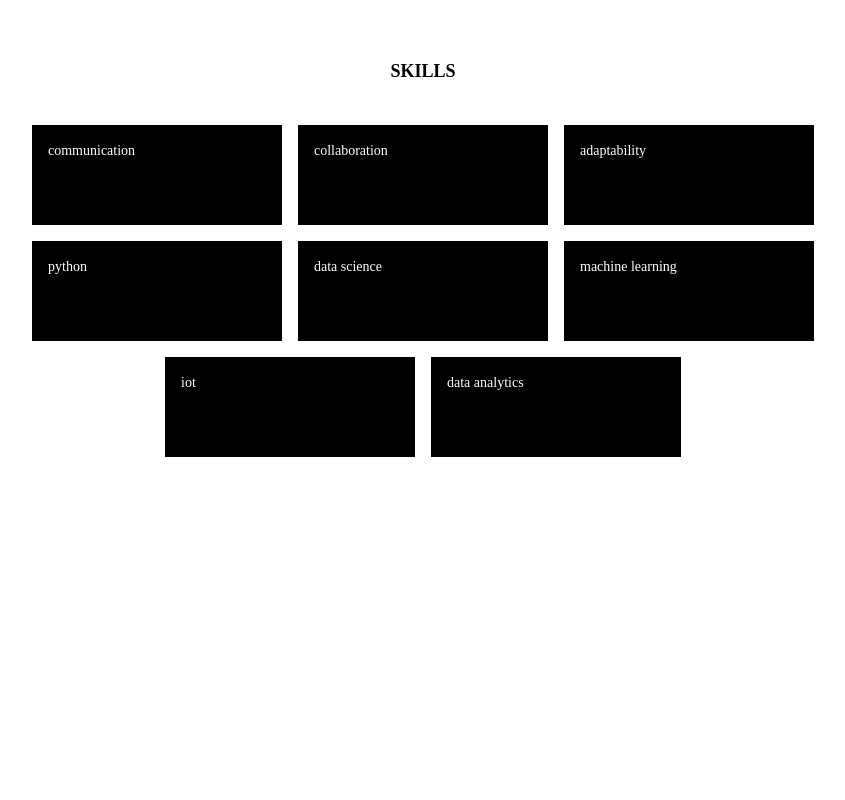
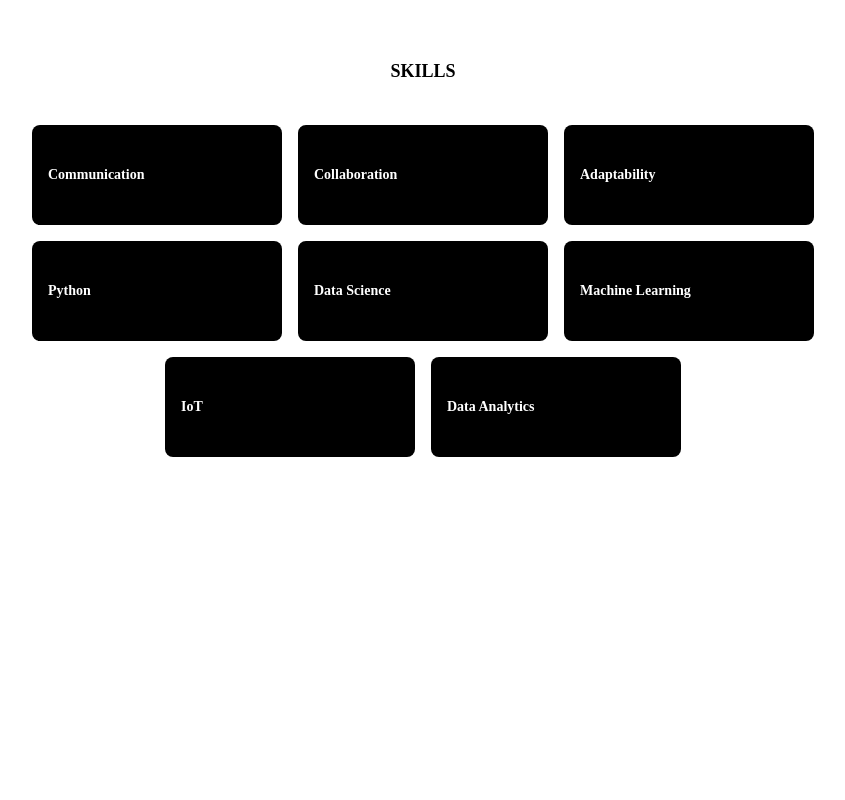
Before and after one commit to doubleA411/d-portfolio, a React (Create React App) app: page / in a window 1280 px wide. Shown: the part 1760-2560 px from the top of the page, without its empty margins (217-1062 px from the left). Built offline with nearby package versions, Linux system fonts and the light colour scheme.

Commit message:
small fixes

```diff
--- a/src/App.js
+++ b/src/App.js
@@ -99,7 +99,7 @@ function App() {
         <div className="flex gap-4 flex-wrap items-center justify-center lg:w-[900px]">
           {skills.map((i) => {
             return (
-              <div className="flex text-sm bg-black text-white p-4 justify-between w-[250px] h-[100px]">
+              <div className="flex text-sm bg-black text-white p-4 justify-between w-[250px] h-[100px] rounded-lg font-extrabold items-center">
                 <p>{i}</p>
               </div>
             );
@@ -222,27 +222,7 @@ function App() {
         </Carousel>
       </div>
       <div className="mb-[200px]"></div>
-      <div className="flex flex-col gap-3 items-center">
-        <p className="text-black text-center font-extrabold text-lg mb-34">
-          MY BLOGS
-        </p>
-        <Carousel className="w-[300px] h-[400px]">
-          <div className="bg-black flex flex-col w-[300px] h-[400px] p-5 text-white justify-between">
-            <div className=" h-36 bg-white"></div>
-            <div className="flex items-center justify-between">
-              <p className="text-[10px] text-ellipsis">TITLE</p>
-              <ArrowRightIcon />
-            </div>
-          </div>
-          <div className="bg-black flex flex-col w-[300px] h-[400px] p-5 text-white justify-between">
-            <div className=" h-36 bg-white"></div>
-            <div className="flex items-center justify-between">
-              <p className="text-[10px] text-ellipsis">TITLE</p>
-              <ArrowRightIcon />
-            </div>
-          </div>
-        </Carousel>
-      </div>
+
       <div className="mb-[100px]"></div>
       <div className="flex flex-col items-center">
         <div className="flex flex-col items-center bg-black h-[372px] justify-evenly w-[298px] lg:w-[900px] md:w-[700px] rounded-xl">
--- a/src/data.js
+++ b/src/data.js
@@ -27,14 +27,14 @@ const data = [
 ];
 
 const skills = [
-  "communication",
-  "collaboration",
-  "adaptability",
-  "python",
-  "data science",
-  "machine learning",
-  "iot",
-  "data analytics",
+  "Communication",
+  "Collaboration",
+  "Adaptability",
+  "Python",
+  "Data Science",
+  "Machine Learning",
+  "IoT",
+  "Data Analytics",
 ];
 
-export  { data, skills };
+export { data, skills };
```
